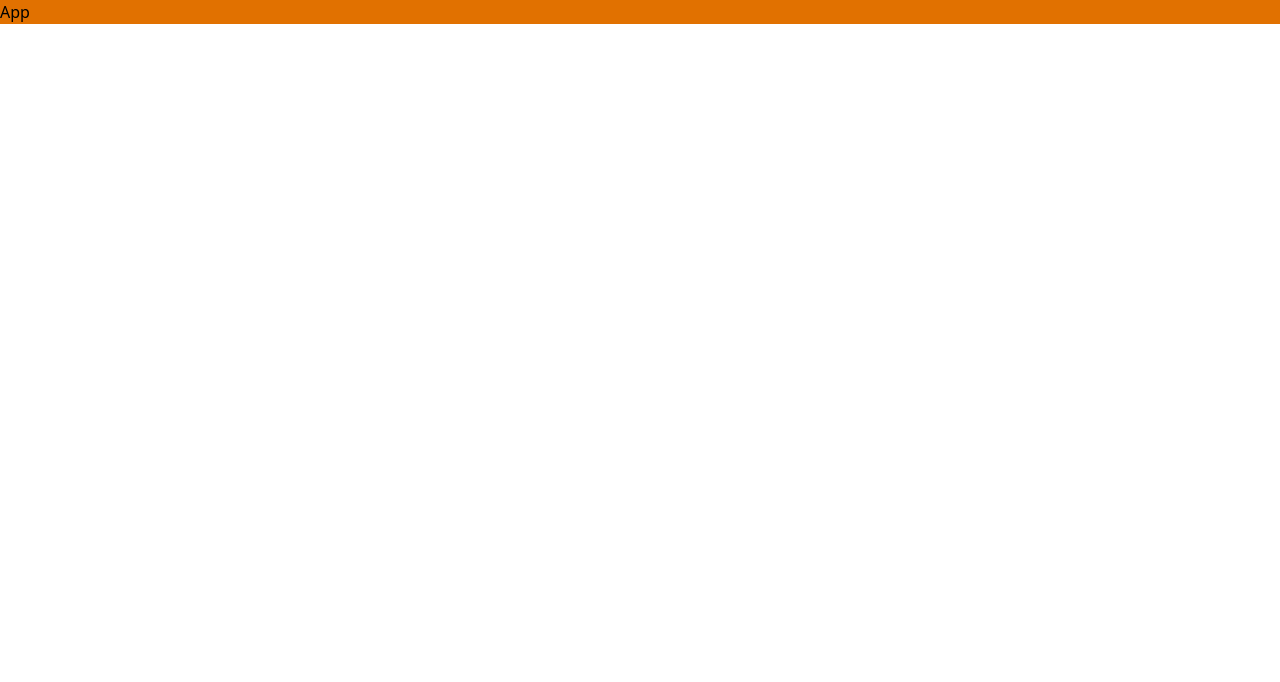
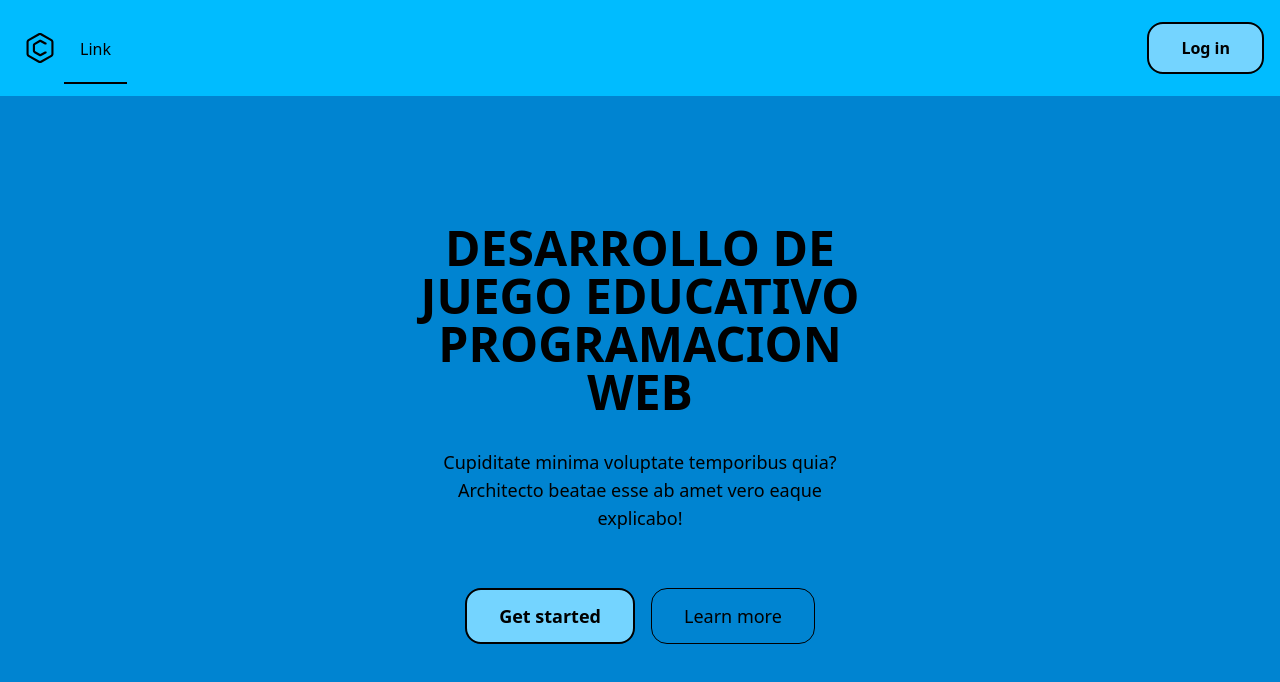
Before and after one commit to MauriErick24/pWeb, a React (Vite) app: page / in a window 1280 px wide. Shown: the top 682 px of the page. Built offline with nearby package versions, Linux system fonts and the light colour scheme.

Commit message:
add: components navbar and header

```diff
--- a/src/App.tsx
+++ b/src/App.tsx
@@ -1,5 +1,11 @@
+import { Header } from "./components/Header"
+import { NavBar } from "./components/NavBar"
+
 export const App = () => {
   return (
-    <div className='bg-amber-600'>App</div>
+    <div className='min-h-screen bg-sky-600'>
+      <NavBar/>
+      <Header/>
+    </div>
   )
 }
--- /dev/null
+++ b/src/components/Header.tsx
@@ -0,0 +1,26 @@
+import React from "react";
+
+export const Header = () => {
+  return (
+    <section className="">
+      <div className="container mx-auto flex flex-col items-center px-4 py-16 text-center md:py-32 md:px-10 lg:px-32 xl:max-w-3xl">
+        <h1 className="text-4xl font-bold leading-none sm:text-5xl">
+          DESARROLLO DE JUEGO EDUCATIVO PROGRAMACION WEB
+
+        </h1>
+        <p className="px-8 mt-8 mb-12 text-lg">
+          Cupiditate minima voluptate temporibus quia? Architecto beatae esse ab
+          amet vero eaque explicabo!
+        </p>
+        <div className="flex flex-wrap justify-center">
+          <button className="px-8 py-3 m-2 text-lg font-semibold rounded-2xl bg-sky-300 cursor-pointer border-2 ">
+            Get started
+          </button>
+          <button className="px-8 py-3 m-2 text-lg border rounded-2xl cursor-pointer hover:bg-amber-300">
+            Learn more
+          </button>
+        </div>
+      </div>
+    </section>
+  );
+};
--- /dev/null
+++ b/src/components/NavBar.tsx
@@ -0,0 +1,60 @@
+import React from "react";
+
+export const NavBar = () => {
+  return (
+    <header className="p-4 bg-sky-400">
+      <div className="container flex justify-between h-16 mx-auto">
+        <div className="flex">
+          <a
+            rel="noopener noreferrer"
+            href="#"
+            aria-label="Back to homepage"
+            className="flex items-center p-2"
+          >
+            <svg
+              xmlns="http://www.w3.org/2000/svg"
+              fill="currentColor"
+              viewBox="0 0 32 32"
+              className="w-8 h-8 "
+            >
+              <path d="M27.912 7.289l-10.324-5.961c-0.455-0.268-1.002-0.425-1.588-0.425s-1.133 0.158-1.604 0.433l0.015-0.008-10.324 5.961c-0.955 0.561-1.586 1.582-1.588 2.75v11.922c0.002 1.168 0.635 2.189 1.574 2.742l0.016 0.008 10.322 5.961c0.455 0.267 1.004 0.425 1.59 0.425 0.584 0 1.131-0.158 1.602-0.433l-0.014 0.008 10.322-5.961c0.955-0.561 1.586-1.582 1.588-2.75v-11.922c-0.002-1.168-0.633-2.189-1.573-2.742zM27.383 21.961c0 0.389-0.211 0.73-0.526 0.914l-0.004 0.002-10.324 5.961c-0.152 0.088-0.334 0.142-0.53 0.142s-0.377-0.053-0.535-0.145l0.005 0.002-10.324-5.961c-0.319-0.186-0.529-0.527-0.529-0.916v-11.922c0-0.389 0.211-0.73 0.526-0.914l0.004-0.002 10.324-5.961c0.152-0.090 0.334-0.143 0.53-0.143s0.377 0.053 0.535 0.144l-0.006-0.002 10.324 5.961c0.319 0.185 0.529 0.527 0.529 0.916z"></path>
+              <path d="M22.094 19.451h-0.758c-0.188 0-0.363 0.049-0.515 0.135l0.006-0.004-4.574 2.512-5.282-3.049v-6.082l5.282-3.051 4.576 2.504c0.146 0.082 0.323 0.131 0.508 0.131h0.758c0.293 0 0.529-0.239 0.529-0.531v-0.716c0-0.2-0.11-0.373-0.271-0.463l-0.004-0.002-5.078-2.777c-0.293-0.164-0.645-0.26-1.015-0.26-0.39 0-0.756 0.106-1.070 0.289l0.010-0.006-5.281 3.049c-0.636 0.375-1.056 1.055-1.059 1.834v6.082c0 0.779 0.422 1.461 1.049 1.828l0.009 0.006 5.281 3.049c0.305 0.178 0.67 0.284 1.061 0.284 0.373 0 0.723-0.098 1.027-0.265l-0.012 0.006 5.080-2.787c0.166-0.091 0.276-0.265 0.276-0.465v-0.716c0-0.293-0.238-0.529-0.529-0.529z"></path>
+            </svg>
+          </a>
+          <ul className="items-stretch hidden space-x-3 lg:flex">
+            <li className="flex">
+              <a
+                rel="noopener noreferrer"
+                href="#"
+                className="flex items-center px-4 -mb-1 border-b-2"
+              >
+                Link
+              </a>
+            </li>
+          </ul>
+        </div>
+        <div className="items-center flex-shrink-0 hidden lg:flex">
+          <button className="px-8 py-3 bg-sky-300 border-2 font-semibold rounded-2xl cursor-pointer">
+            Log in
+          </button>
+        </div>
+        <button className="p-4 lg:hidden">
+          <svg
+            xmlns="http://www.w3.org/2000/svg"
+            fill="none"
+            viewBox="0 0 24 24"
+            stroke="currentColor"
+            className="w-6 h-6 "
+          >
+            <path
+              strokeLinecap="round"
+              strokeLinejoin="round"
+              strokeWidth="2"
+              d="M4 6h16M4 12h16M4 18h16"
+            ></path>
+          </svg>
+        </button>
+      </div>
+    </header>
+  );
+};
```
